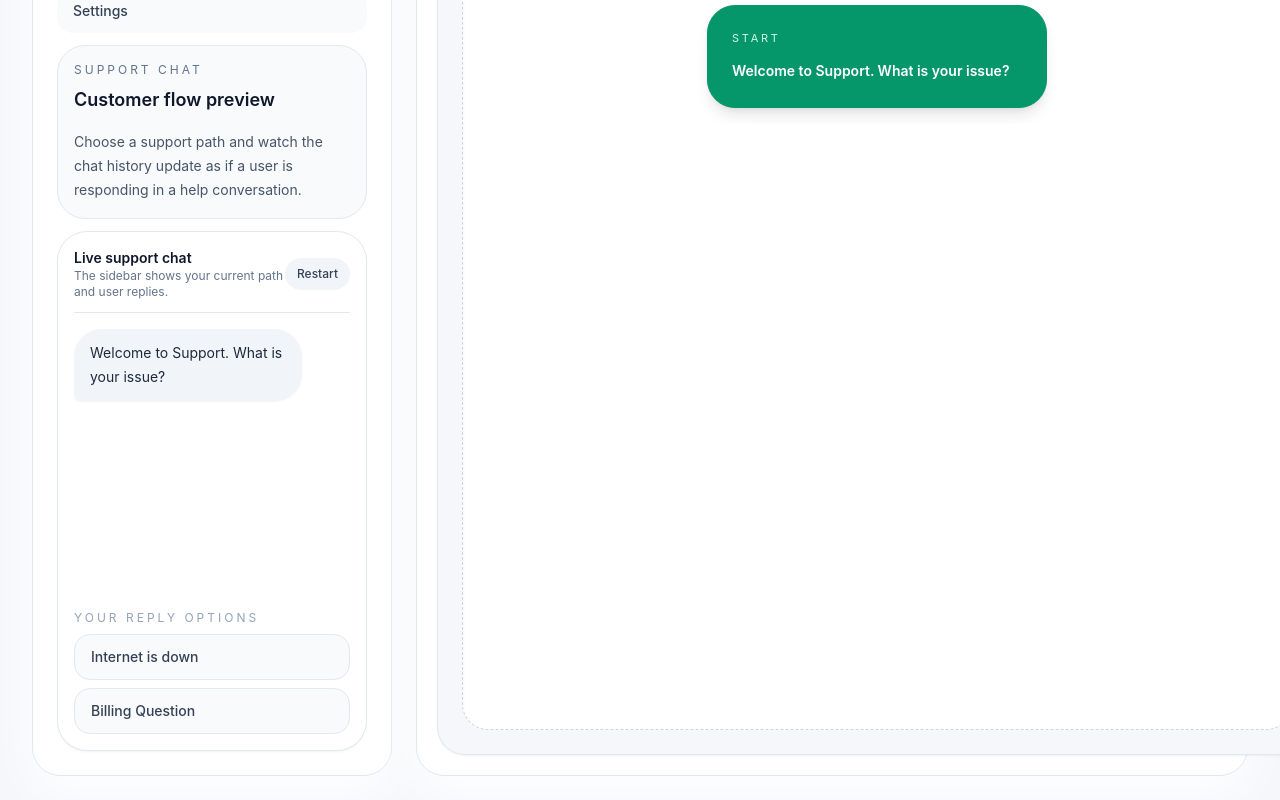
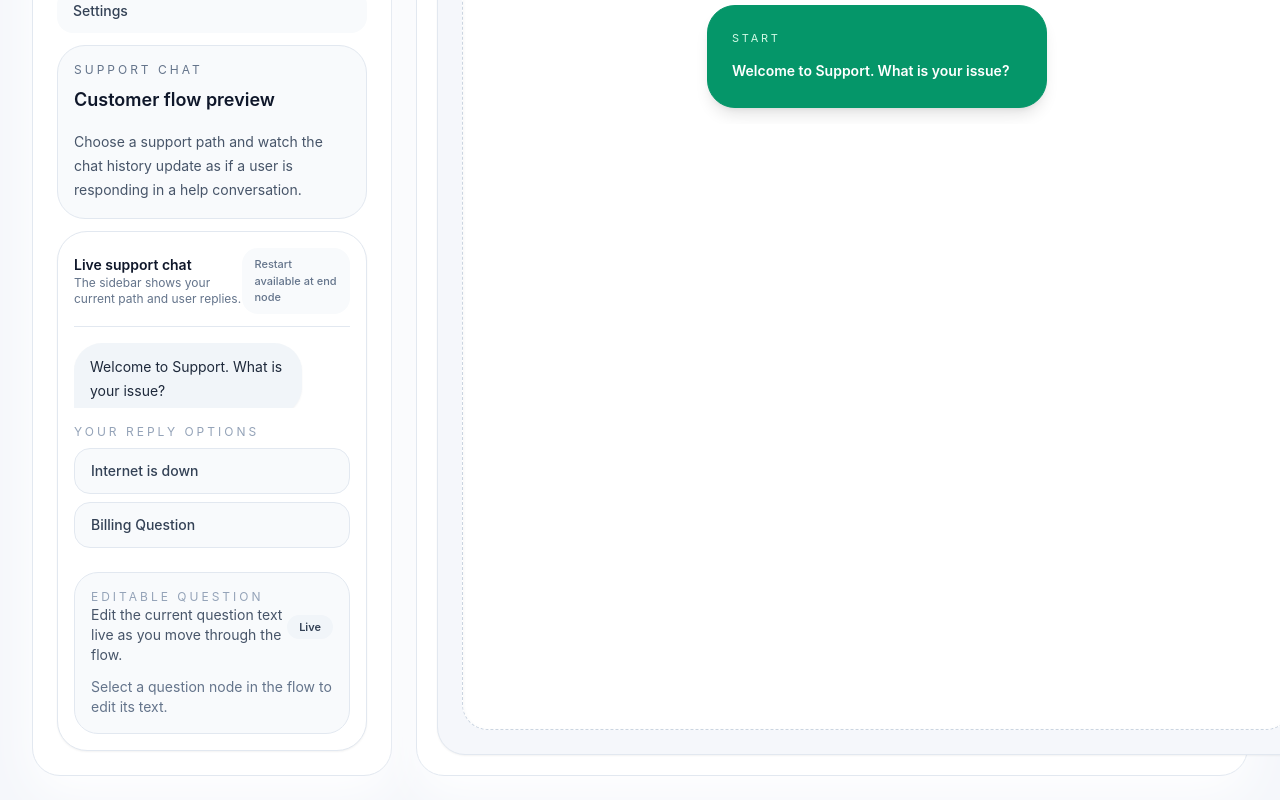
Before and after one commit to Newjul/supportflow-visuals-builder, a React (Vite) app: page / in a window 1280 px wide. Shown: the part 326-1126 px from the top of the page. Built offline with nearby package versions, Linux system fonts and the light colour scheme.

Commit message:
adding edititng properties and restart appearing after hiting leaf node

```diff
--- a/src/components/Sidebar.jsx
+++ b/src/components/Sidebar.jsx
@@ -1,11 +1,40 @@
+import { useEffect, useState } from 'react'
+
 const navItems = [
   { label: 'Flow Builder', active: true },
   { label: 'Preview Mode', active: false },
   { label: 'Settings', active: false },
 ]
 
-function Sidebar({ messages, options, handleOptionSelect, restartConversation }) {
+function Sidebar({ messages, options, currentNode, onUpdateNodeText, handleOptionSelect, restartConversation }) {
+  const [editingNodeId, setEditingNodeId] = useState(null)
+  const [draftText, setDraftText] = useState('')
   const isComplete = !options.length
+
+  useEffect(() => {
+    if (!currentNode || currentNode.id !== editingNodeId) {
+      setEditingNodeId(null)
+      setDraftText('')
+    }
+  }, [currentNode, editingNodeId])
+
+  const handleEditClick = () => {
+    if (!currentNode) return
+    setEditingNodeId(currentNode.id)
+    setDraftText(currentNode.text)
+  }
+
+  const handleDraftChange = (event) => {
+    const value = event.target.value
+    setDraftText(value)
+    if (editingNodeId) {
+      onUpdateNodeText(editingNodeId, value)
+    }
+  }
+
+  const handleBlur = () => {
+    setEditingNodeId(null)
+  }
 
   return (
     <aside className="w-full max-w-none shrink-0 space-y-8 rounded-[28px] border border-slate-200 bg-white p-6 shadow-panel">
@@ -60,6 +89,7 @@ function Sidebar({ messages, options, handleOptionSelect, restartConversation })
               <p className="text-sm font-semibold text-slate-900">Live support chat</p>
               <p className="text-xs text-slate-500">The sidebar shows your current path and user replies.</p>
             </div>
+            {currentNode?.type === 'end' ? (
               <button
                 type="button"
                 onClick={restartConversation}
@@ -67,6 +97,11 @@ function Sidebar({ messages, options, handleOptionSelect, restartConversation })
               >
                 Restart
               </button>
+            ) : (
+              <div className="rounded-2xl bg-slate-50 px-3 py-2 text-[11px] font-medium text-slate-500">
+                Restart available at end node
+              </div>
+            )}
           </div>
 
           <div className="mt-4 flex-1 space-y-4 overflow-y-auto pr-1">
@@ -112,6 +147,56 @@ function Sidebar({ messages, options, handleOptionSelect, restartConversation })
               </div>
             )}
           </div>
+
+          <div className="mt-6 space-y-3 rounded-[24px] border border-slate-200 bg-slate-50 p-4">
+            <div className="flex items-center justify-between">
+              <div>
+                <p className="text-xs uppercase tracking-[0.25em] text-slate-400">Editable question</p>
+                <p className="text-sm text-slate-600">Edit the current question text live as you move through the flow.</p>
+              </div>
+              <span className="rounded-full bg-slate-100 px-3 py-1 text-[11px] font-semibold text-slate-700">Live</span>
+            </div>
+
+            <div className="space-y-3">
+              {currentNode && currentNode.type === 'question' ? (
+                <div className="rounded-3xl border border-slate-200 bg-white p-3 shadow-sm">
+                  <div className="mb-2 flex items-center justify-between gap-3">
+                    <div>
+                      <p className="text-xs uppercase tracking-[0.25em] text-slate-400">Question {currentNode.id}</p>
+                      <p className="text-sm font-medium text-slate-900">{currentNode.type}</p>
+                    </div>
+                    <button
+                      type="button"
+                      onClick={handleEditClick}
+                      className="rounded-2xl bg-slate-100 px-3 py-1 text-xs font-semibold text-slate-700 hover:bg-slate-200"
+                    >
+                      {editingNodeId === currentNode.id ? 'Editing' : 'Edit'}
+                    </button>
+                  </div>
+                  {editingNodeId === currentNode.id ? (
+                    <textarea
+                      autoFocus
+                      value={draftText}
+                      onChange={handleDraftChange}
+                      onBlur={handleBlur}
+                      rows={3}
+                      className="w-full resize-none rounded-3xl border border-slate-200 bg-slate-50 px-4 py-3 text-sm text-slate-900 focus:border-indigo-500 focus:outline-none"
+                    />
+                  ) : (
+                    <button
+                      type="button"
+                      onClick={handleEditClick}
+                      className="w-full rounded-3xl border border-slate-200 bg-slate-50 px-4 py-3 text-left text-sm text-slate-700 hover:border-indigo-500 hover:bg-slate-100"
+                    >
+                      {currentNode.text}
+                    </button>
+                  )}
+                </div>
+              ) : (
+                <p className="text-sm text-slate-500">Select a question node in the flow to edit its text.</p>
+              )}
+            </div>
+          </div>
         </div>
       </div>
     </aside>
--- a/src/pages/BuilderPage.jsx
+++ b/src/pages/BuilderPage.jsx
@@ -5,7 +5,7 @@ import CanvasPanel from '../components/CanvasPanel'
 import PropertiesPanel from '../components/PropertiesPanel'
 
 function BuilderPage() {
-  const flow = initialFlow?.[0]
+  const [flow, setFlow] = useState(initialFlow?.[0])
   const nodesById = useMemo(
     () => new Map(flow?.nodes?.map((node) => [node.id, node]) || []),
     [flow]
@@ -50,6 +50,20 @@ function BuilderPage() {
     setPathIds((prev) => [...prev, nextNode.id])
   }
 
+  const updateNodeText = (nodeId, text) => {
+    setFlow((prev) => ({
+      ...prev,
+      nodes: prev.nodes.map((node) =>
+        node.id === nodeId
+          ? {
+              ...node,
+              text,
+            }
+          : node
+      ),
+    }))
+  }
+
   const restartConversation = () => {
     if (!startNode) return
     setCurrentNodeId(startNode.id)
@@ -69,6 +83,8 @@ function BuilderPage() {
         <Sidebar
           messages={messages}
           options={options}
+          currentNode={currentNode}
+          onUpdateNodeText={updateNodeText}
           handleOptionSelect={handleOptionSelect}
           restartConversation={restartConversation}
         />
```
Lines whose indentation alone changed are shown as unchanged.
